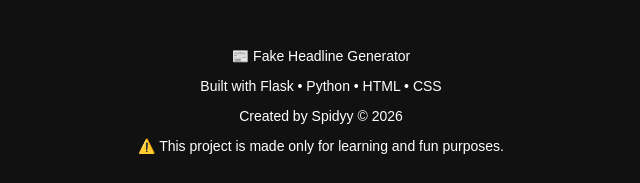
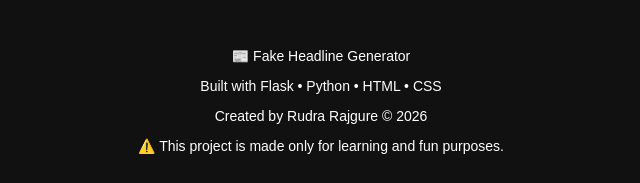
Before and after one commit to rudra-rajgure/Fake-Headline-Generator, a Flask app: page / in a window 1280 px wide. Shown: the part 617-800 px from the top of the page, without its empty margins (334-974 px from the left). Run offline with Flask 3, Linux system fonts and the light colour scheme.

Commit message:
Update index.html

```diff
--- a/templates/index.html
+++ b/templates/index.html
@@ -35,7 +35,7 @@
 <footer class="footer">
     <p>📰 Fake Headline Generator</p>
     <p>Built with Flask • Python • HTML • CSS</p>
-    <p>Created by Spidyy © 2026</p>
+    <p>Created by Rudra Rajgure © 2026</p>
     <p>⚠️ This project is made only for learning and fun purposes.</p>
 </footer>
 
@@ -68,4 +68,5 @@ function shareHeadline(){
 </script>
 
 </body>
+
 </html>
```
